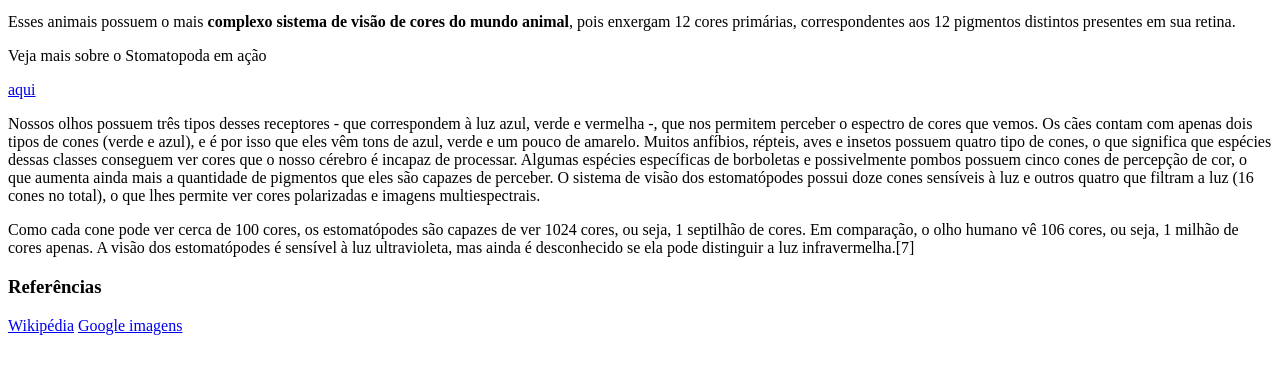
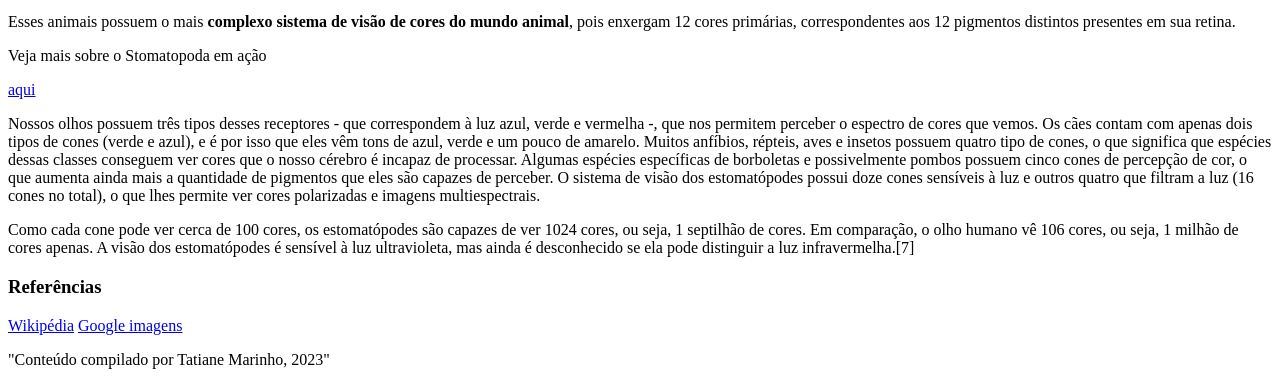
Before and after one commit to TatianeMarinho/exercise-semantic-html, a website: page index.html in a window 1280 px wide. Shown: the part 1183-1568 px from the top of the page. Before the commit the page ends 1526 px from the top, so only its background shows below. Drawn offline with Linux system fonts and the light colour scheme.

Commit message:
Terminei o item 7

```diff
--- a/index.html
+++ b/index.html
@@ -94,7 +94,9 @@
 
     </article>
 
-
+    <footer>
+        <p>"Conteúdo compilado por Tatiane Marinho, 2023"</p>
+    </footer>
 
   </body>
 </html>
```
